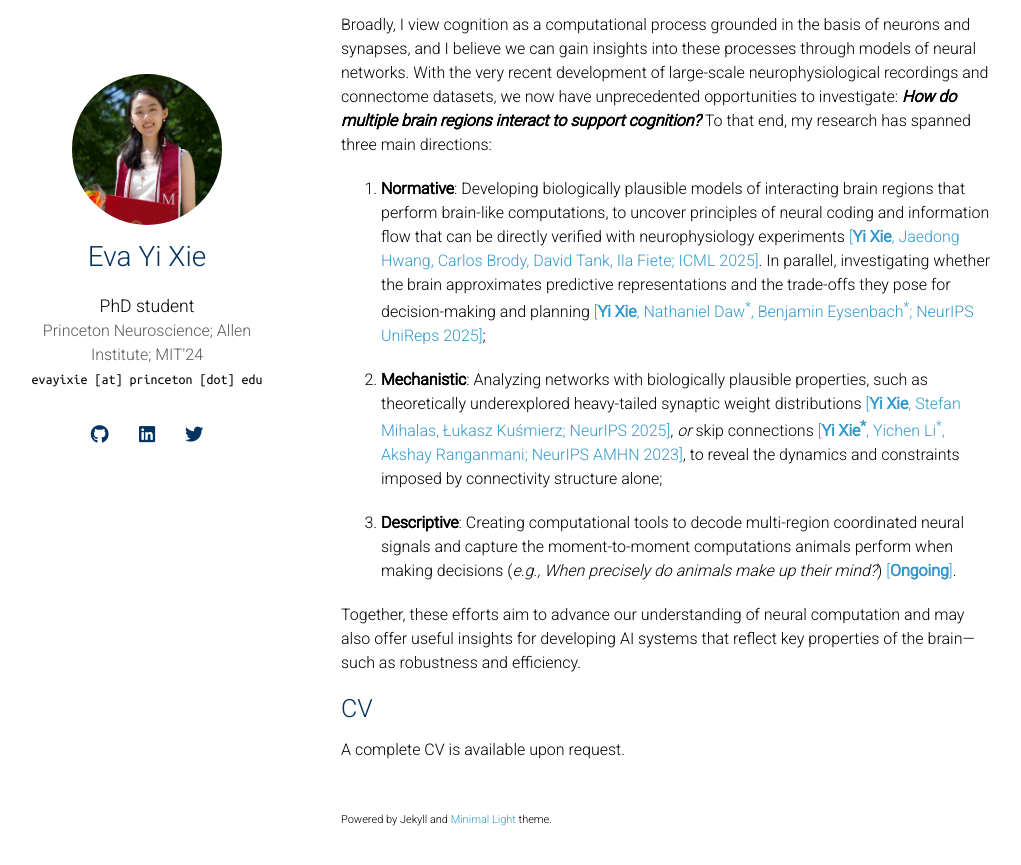
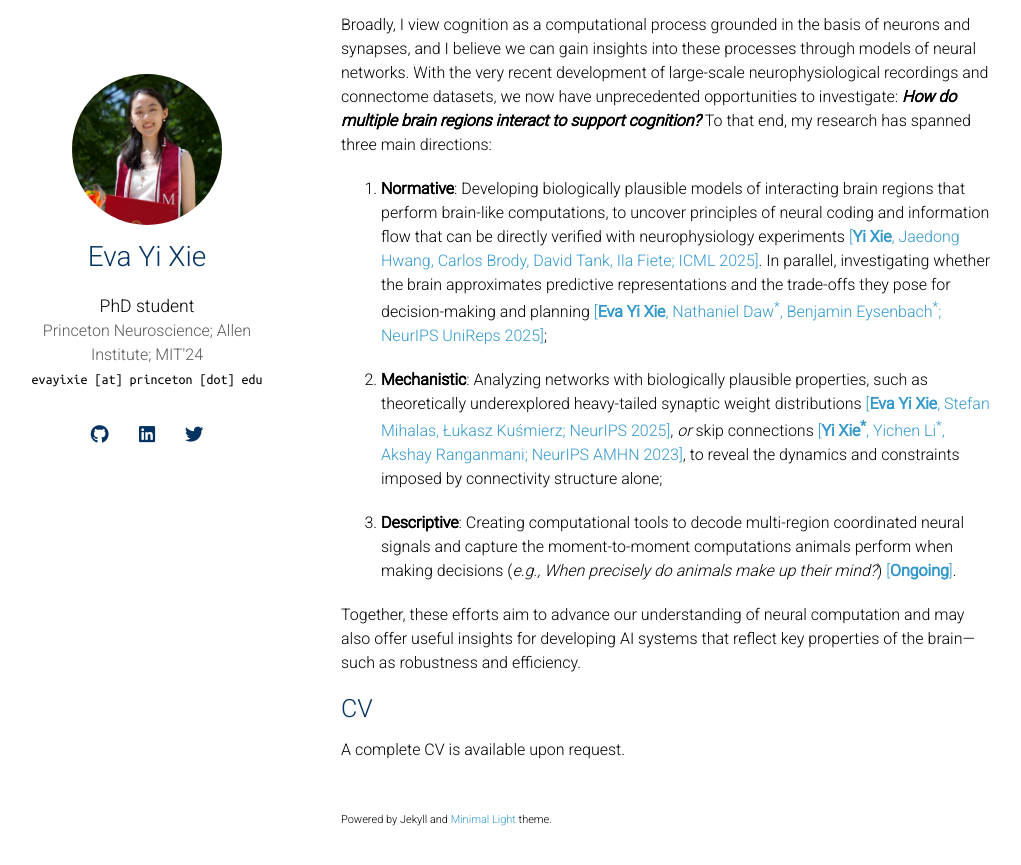
Before and after one commit to minzsiure/minzsiure.github.io, a Jekyll site: the page built from index.md, in a window 1280 px wide and 900 px high, scrolled down 691 px. Shown: the top 865 px of the window, without its empty margins (129-1150 px from the left). Built offline with Jekyll 4.4.1, drawn with Linux system fonts in a browser that asks for light colours; nearby versions of some CDN libraries; a style sheet for code colours, icons or effects is not loaded; our own code applies the rules of GitHub Pages for plain Markdown files.

Commit message:
publish name

```diff
--- a/index.md
+++ b/index.md
@@ -19,9 +19,9 @@ I published under my official name <b>Yi Xie</b>, but I commonly go by <b>Eva</b
 
 Broadly, I view cognition as a computational process grounded in the basis of neurons and synapses, and I believe we can gain insights into these processes through models of neural networks. With the very recent development of large-scale neurophysiological recordings and connectome datasets, we now have unprecedented opportunities to investigate: <b><em>How do multiple brain regions interact to support cognition? </em></b>  To that end, my research has spanned three main directions:
 
-1. <b>Normative</b>: Developing biologically plausible models of interacting brain regions that perform brain-like computations, to uncover principles of neural coding and information flow that can be directly verified with neurophysiology experiments <a href="https://minzsiure.github.io/multiregion-brain-model/" target="_blank">[<b>Yi Xie</b>, Jaedong Hwang, Carlos Brody, David Tank, Ila Fiete; ICML 2025]</a>. In parallel, investigating whether the brain approximates predictive representations and the trade-offs they pose for decision-making and planning <a href="https://openreview.net/forum?id=nJJtcmDVvp" target="_blank">[<b>Yi Xie</b>, Nathaniel Daw<sup>*</sup>, Benjamin Eysenbach<sup>*</sup>; NeurIPS UniReps 2025]</a>;
+1. <b>Normative</b>: Developing biologically plausible models of interacting brain regions that perform brain-like computations, to uncover principles of neural coding and information flow that can be directly verified with neurophysiology experiments <a href="https://minzsiure.github.io/multiregion-brain-model/" target="_blank">[<b>Yi Xie</b>, Jaedong Hwang, Carlos Brody, David Tank, Ila Fiete; ICML 2025]</a>. In parallel, investigating whether the brain approximates predictive representations and the trade-offs they pose for decision-making and planning <a href="https://openreview.net/forum?id=nJJtcmDVvp" target="_blank">[<b>Eva Yi Xie</b>, Nathaniel Daw<sup>*</sup>, Benjamin Eysenbach<sup>*</sup>; NeurIPS UniReps 2025]</a>;
 
-2. <b>Mechanistic</b>: Analyzing networks with biologically plausible properties, such as theoretically underexplored heavy-tailed synaptic weight distributions <a href="https://openreview.net/forum?id=J0SbYYY0po" target="_blank">[<b>Yi Xie</b>, Stefan Mihalas, Łukasz Kuśmierz; NeurIPS 2025]</a>, <em>or</em> skip connections <a href="https://openreview.net/forum?id=EJmgk8vXMQ" target="_blank">[<b>Yi Xie<sup>*</sup></b>, Yichen Li<sup>*</sup>, Akshay Ranganmani; NeurIPS AMHN 2023]</a>, to reveal the dynamics and constraints imposed by connectivity structure alone;
+2. <b>Mechanistic</b>: Analyzing networks with biologically plausible properties, such as theoretically underexplored heavy-tailed synaptic weight distributions <a href="https://openreview.net/forum?id=J0SbYYY0po" target="_blank">[<b>Eva Yi Xie</b>, Stefan Mihalas, Łukasz Kuśmierz; NeurIPS 2025]</a>, <em>or</em> skip connections <a href="https://openreview.net/forum?id=EJmgk8vXMQ" target="_blank">[<b>Yi Xie<sup>*</sup></b>, Yichen Li<sup>*</sup>, Akshay Ranganmani; NeurIPS AMHN 2023]</a>, to reveal the dynamics and constraints imposed by connectivity structure alone;
 
 3. <b>Descriptive</b>: Creating computational tools to decode multi-region coordinated neural signals and capture the moment-to-moment computations animals perform when making decisions (<em>e.g., When precisely do animals make up their mind?</em>) <a href="#" style="pointer-events:none; cursor:default; text-decoration:none;">[<b>Ongoing</b>]</a>.
 
```
